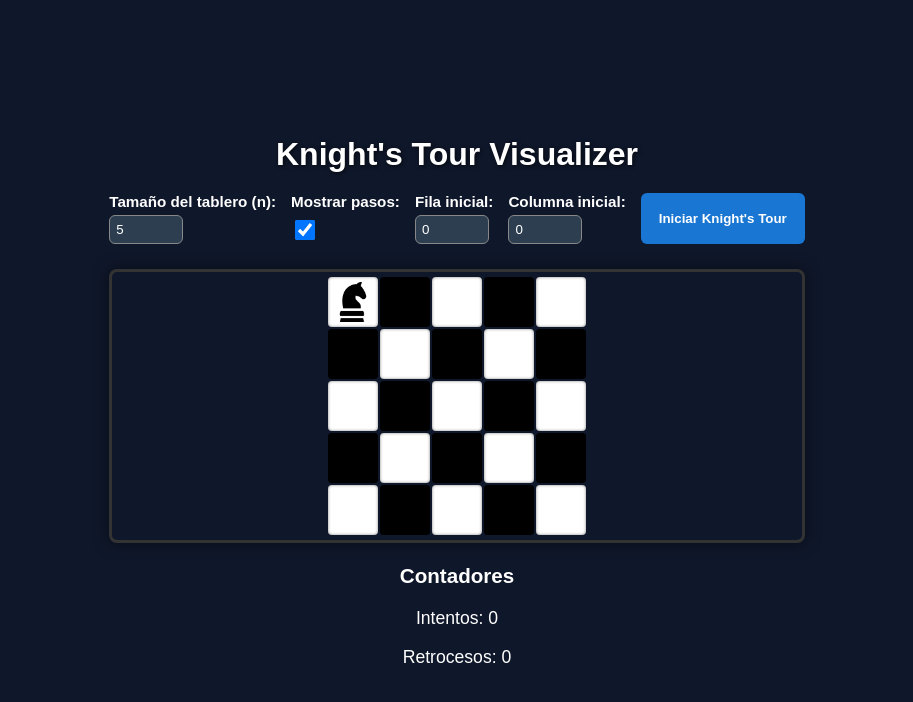
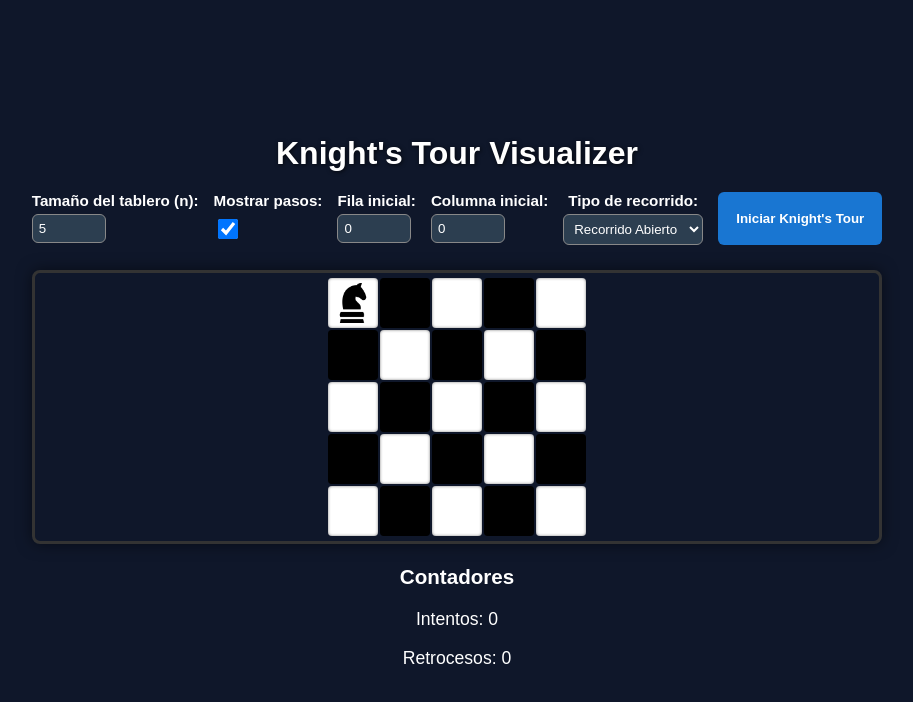
Before and after one commit to Trabajos-TEC/Proyecto-1-Analisis, a React (Vite) app: page / in a window 1280 px wide. Shown: the top 702 px of the page, without its empty margins (183-1096 px from the left). Built offline with nearby package versions, Linux system fonts and the light colour scheme.

Commit message:
Se agrega label de eleccion para cerrado o abierto + estilo css

```diff
--- a/src/App.css
+++ b/src/App.css
@@ -123,3 +123,38 @@ h1 {
   font-weight: bold;
   color: #ff5252;
 }
+
+/* Label con el mismo estilo que los otros */
+#label-tipo-recorrido {
+  display: flex;
+  flex-direction: column;
+  font-weight: bold;
+  font-size: 0.95rem;
+  color: #fff;
+}
+
+/* Select visualmente igual que los input[type="number"] */
+#select-tipo-recorrido {
+  width: 140px; /* un poco más ancho que el number */
+  padding: 6px;
+  margin-top: 5px;
+  border-radius: 6px;
+  border: 1px solid #888;
+  background-color: #2c3e50;
+  color: #fff;
+  cursor: pointer;
+  font-weight: 500;
+  transition: background-color 0.3s, transform 0.2s;
+}
+
+/* Hover bonito */
+#select-tipo-recorrido:hover {
+  background-color: #34495e;
+  transform: scale(1.03);
+}
+
+/* Deshabilitado */
+#select-tipo-recorrido:disabled {
+  opacity: 0.6;
+  cursor: not-allowed;
+}
--- a/src/App.jsx
+++ b/src/App.jsx
@@ -1,9 +1,9 @@
 import { useState, useEffect } from "react";
 import Tablero from "./components/Tablero";
 import Contadores from "./components/Contadores";
-import {recorrido_abierto } from "./recorrido_abierto";
-import {recorrido_cerrado } from "./recorrido_cerrado";
-import { generarMatriz} from "./generar_matriz";
+import { recorrido_abierto } from "./recorrido_abierto";
+import { recorrido_cerrado } from "./recorrido_cerrado";
+import { generarMatriz } from "./generar_matriz";
 import "./App.css";
 
 export default function App() {
@@ -15,9 +15,10 @@ export default function App() {
   const [contador, setContador] = useState({ count: 0, backtracks: 0 });
   const [ejecutando, setEjecutando] = useState(false);
   const [mensaje, setMensaje] = useState("");
-  const [mensaje2, setMensaje2] = useState(""); // ✅ corregido nombre duplicado
+  const [mensaje2, setMensaje2] = useState("");
   const [inicio, setInicio] = useState(Date.now());
   const [posActual, setPosActual] = useState({ x: 0, y: 0 });
+  const [tipoRecorrido, setTipoRecorrido] = useState("abierto"); // 🔹 nuevo estado
 
   useEffect(() => {
     if (!ejecutando) {
@@ -27,7 +28,7 @@ export default function App() {
 
   const ejecutar = async () => {
     setEjecutando(true);
-    const tiempoInicio = Date.now(); // ⏱️ Tomamos el inicio real aquí
+    const tiempoInicio = Date.now();
     setInicio(tiempoInicio);
     setMensaje("");
     setMensaje2("");
@@ -37,7 +38,11 @@ export default function App() {
     setContador({ count: 0, backtracks: 0 });
     setPosActual({ x: posX, y: posY });
 
-    const exito = await recorrido_abierto(
+    let exito = false;
+
+    // 🔹 Seleccionamos cuál recorrido ejecutar
+    if (tipoRecorrido === "abierto") {
+      exito = await recorrido_abierto(
         posX,
         posY,
         0,
@@ -48,13 +53,28 @@ export default function App() {
         tiempoInicio,
         setPosActual
       );
+    } else {
+      exito = await recorrido_cerrado(
+        posX,
+        posY,
+        0,
+        t,
+        mostrar,
+        setTablero,
+        setContador,
+        tiempoInicio,
+        setPosActual
+      );
+    }
 
     const tiempoFinal = Date.now();
     const duracionSegundos = ((tiempoFinal - tiempoInicio) / 1000).toFixed(2);
 
     setEjecutando(false);
     setMensaje(
-      exito ? "¡Se encontró una solución!" : "No se encontró solución."
+      exito
+        ? `¡Se encontró una solución (${tipoRecorrido})!`
+        : `No se encontró solución (${tipoRecorrido}).`
     );
     setMensaje2(`Tiempo de ejecución: ${duracionSegundos} segundos`);
   };
@@ -121,6 +141,22 @@ export default function App() {
           />
         </label>
 
+        {/* 🔹 Selector de tipo de recorrido */}
+        <label id="label-tipo-recorrido" className="input-tipo-recorrido">
+          Tipo de recorrido:
+          <select
+            id="select-tipo-recorrido"
+            className="select-tipo-recorrido"
+            value={tipoRecorrido}
+            disabled={ejecutando}
+            onChange={(e) => setTipoRecorrido(e.target.value)}
+          >
+            <option value="abierto">Recorrido Abierto</option>
+            <option value="cerrado">Recorrido Cerrado</option>
+          </select>
+        </label>
+
+
         <button onClick={ejecutar} disabled={ejecutando}>
           {ejecutando ? "Ejecutando..." : "Iniciar Knight's Tour"}
         </button>
@@ -129,7 +165,7 @@ export default function App() {
       <Tablero tablero={tablero} posActual={posActual} />
       <Contadores
         contador={contador}
-        mensaje={`${mensaje} ${mensaje2}`} // ✅ Muestra ambos mensajes juntos
+        mensaje={`${mensaje} ${mensaje2}`}
         ejecutando={ejecutando}
         inicio={inicio}
       />
--- a/src/recorrido_abierto.js
+++ b/src/recorrido_abierto.js
@@ -67,10 +67,12 @@ export async function recorrido_abierto(x,y,paso,tablero,mostrar,setTablero,setC
     await new Promise((resolve) => setTimeout(resolve, delay));
   }
 
+  // Condicion de exito
   const size = t.length;
   if (paso === size * size - 1){
     return true
   }
+
   for (let i = 0; i < movimientosPosibles.length; i++) {
     let moves = movimientosPosibles[i]
 
```
Lines whose indentation alone changed are shown as unchanged.
